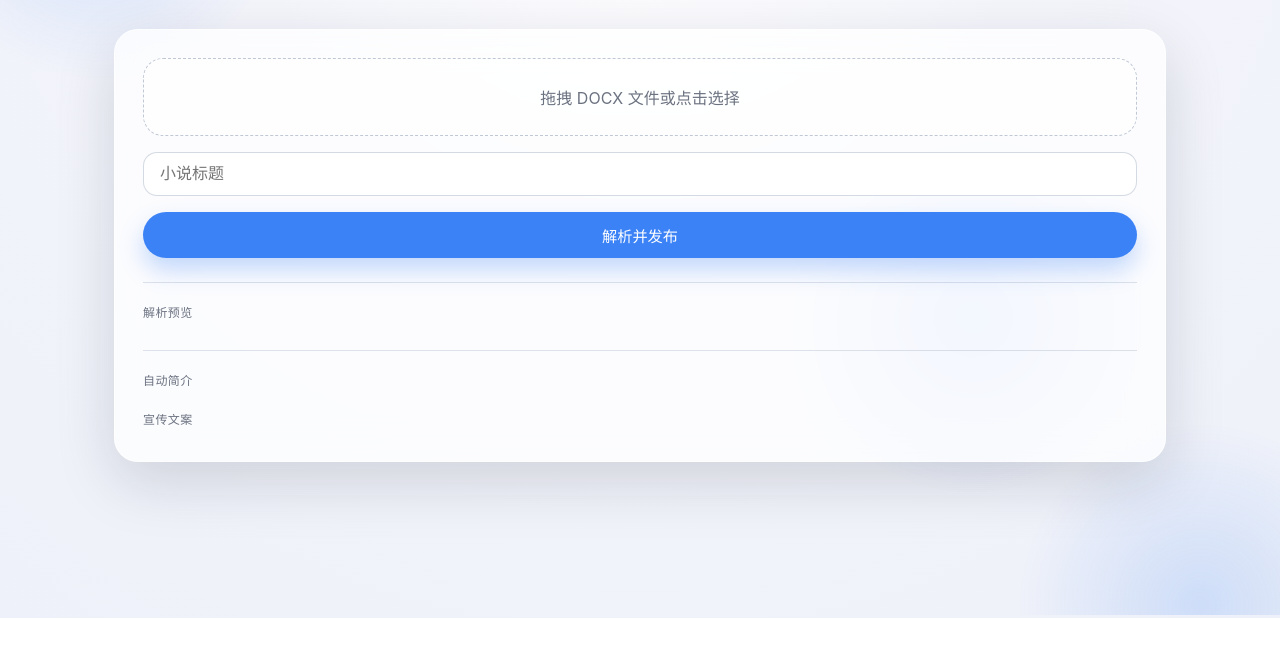
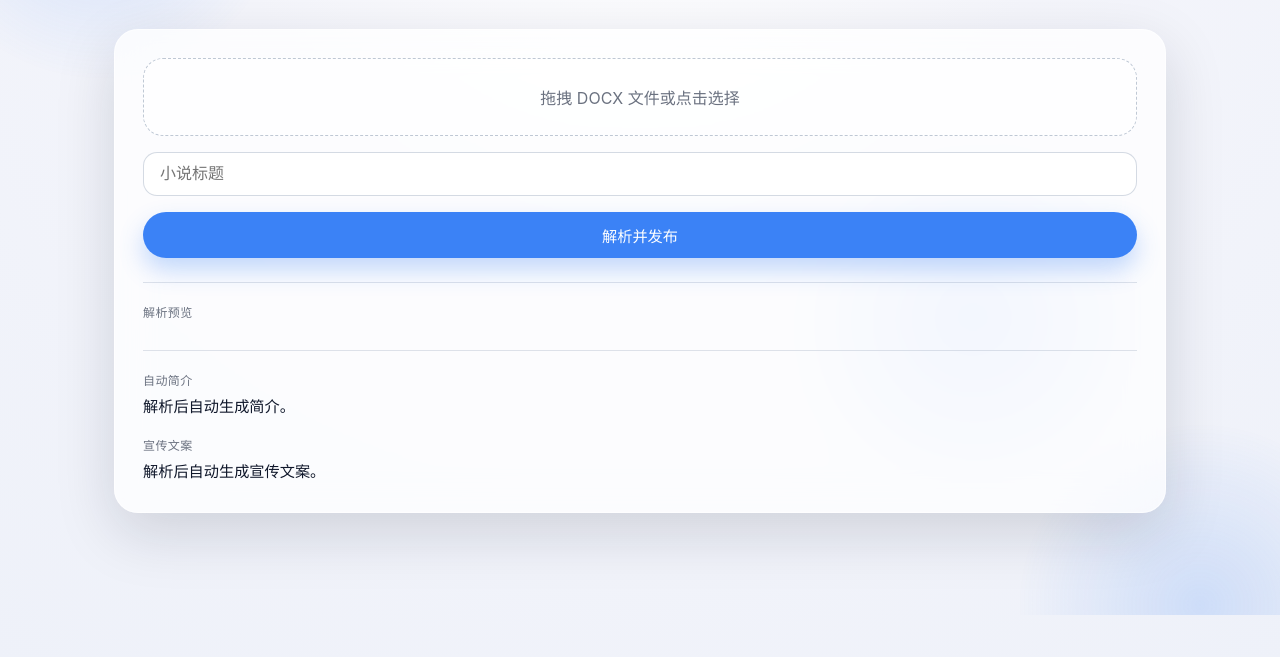
Before and after one commit to violetyan0527-boop/xian, a plain HTML site: page admin.html in a window 1280 px wide. Shown: the part 185-842 px from the top of the page. Before the commit the page ends 803 px from the top, so only its background shows below. Drawn offline with nearby package versions, Linux system fonts and the light colour scheme.

Commit message:
Add placeholders for generated copy

```diff
--- a/admin.html
+++ b/admin.html
@@ -37,11 +37,11 @@
         <div class="generated">
           <div>
             <p class="eyebrow">自动简介</p>
-            <p id="summary-content" class="summary"></p>
+            <p id="summary-content" class="summary">解析后自动生成简介。</p>
           </div>
           <div>
             <p class="eyebrow">宣传文案</p>
-            <p id="promo-content" class="summary"></p>
+            <p id="promo-content" class="summary">解析后自动生成宣传文案。</p>
           </div>
         </div>
       </section>
```
